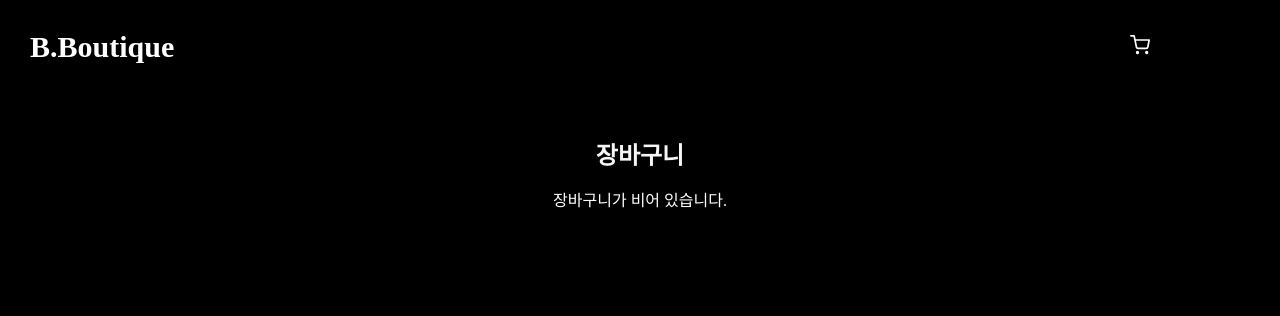
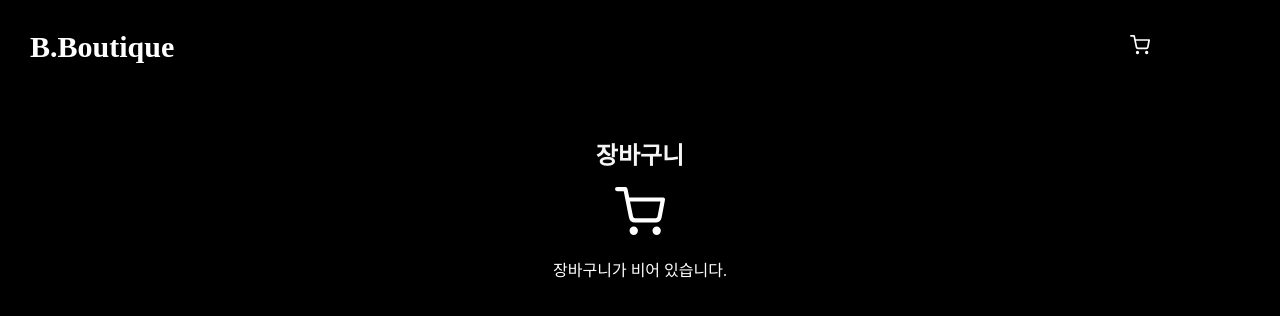
Before and after one commit to hong-311/beauty-shop, a React (Create React App) app: page /cart in a window 1280 px wide. Shown: the top 316 px of the page. Built offline with nearby package versions, Linux system fonts and the light colour scheme; some icons are missing.

Commit message:
장바구니에 상품이 있을 때만 ShoppingCartHeader컴포넌트 렌더링, 아이콘 추가
장바구니에 상품이 있을 때만 ShoppingCartHeader컴포넌트 렌더링, 아이콘 추가

```diff
--- a/src/component/cart/ShoppingCart.js
+++ b/src/component/cart/ShoppingCart.js
@@ -2,6 +2,8 @@ import { useState, useEffect } from 'react';
 import styled from 'styled-components';
 import { Link } from 'react-router-dom';
 import { MdDelete } from "react-icons/md";
+import { FiShoppingCart } from 'react-icons/fi';
+import ShoppingCartHeader from './ShoppingCartHeader';
 
 const ShoppingCartBlock = styled.div`
   padding: 16px;
@@ -31,6 +33,7 @@ const ShoppingCartBlock = styled.div`
         width: 120px;
         height: 120px;
         margin-right: 8px;
+        border-radius: 5px;
     }
 
     p {
@@ -96,12 +99,6 @@ function ShoppingCart({ cartItems, handleCount, onCheckout }) {
     setCart(cartItems);
   }, [cartItems]);
 
-  useEffect(() => {
-    return () => {
-      setCart([]);
-    };
-  }, []);
-
   const handleRemove = (productId) => {
     const updatedCart = cart.filter(item => item.id !== productId);
     setCart(updatedCart);
@@ -110,9 +107,12 @@ function ShoppingCart({ cartItems, handleCount, onCheckout }) {
   return (
     <ShoppingCartBlock>
       <h2>장바구니</h2>
-
+      {cart.length > 0 && <ShoppingCartHeader />}
       {cart.length === 0 ? (
-        <p>장바구니가 비어 있습니다.</p>
+       <>
+         <FiShoppingCart style={{ fontSize: '50px', color: '#333', marginBottom: '16px' }} />
+         <p>장바구니가 비어 있습니다.</p>
+      </>
       ) : (
         <ul>
           {cart.map(item => (
@@ -143,7 +143,6 @@ function ShoppingCart({ cartItems, handleCount, onCheckout }) {
           <Link to='/'>
             <button className="continue-shopping">계속 쇼핑하기</button>
           </Link>
-
           <button className="checkout" onClick={() => onCheckout()}>주문하기</button>
         </div>
       )}
```
